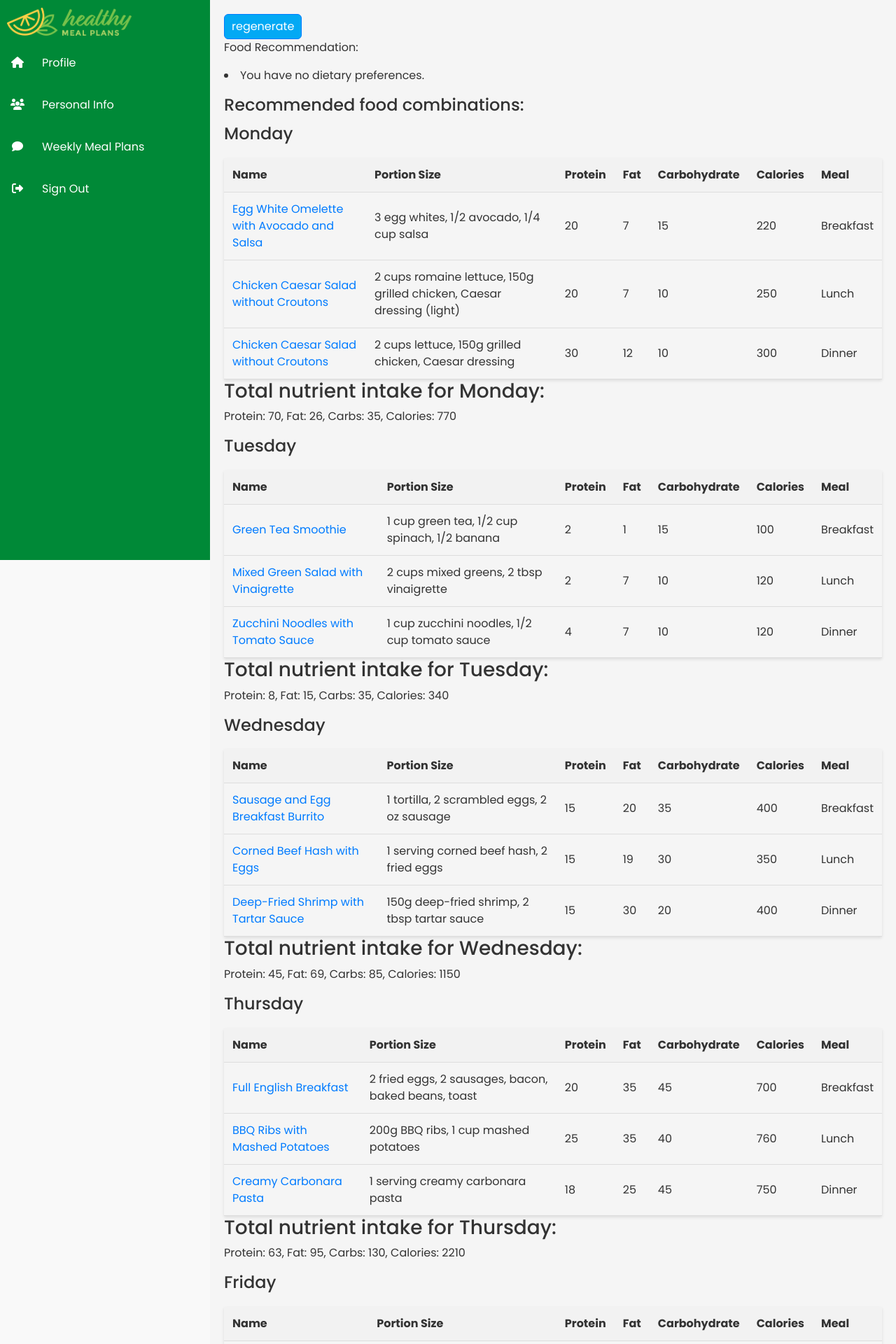
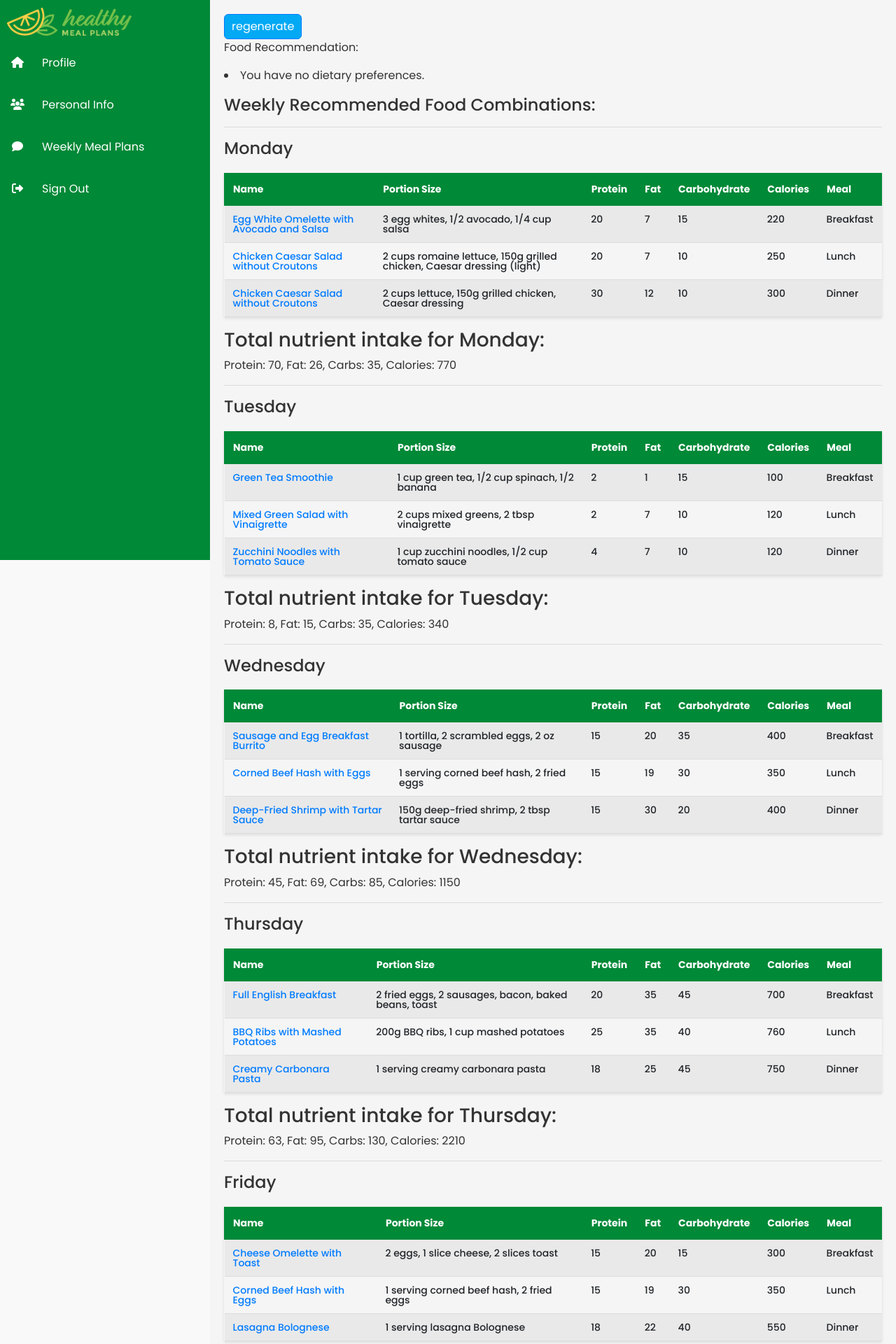
Before and after one commit to Fran-Y/AI_Powered_Meal_Planning_App, a Django app: page /test/ in a window 1280 px wide. Shown: the top 1920 px of the page at 70% size. Run offline with Django 4.2, Linux system fonts and the light colour scheme; a user stored in the database is signed in; parts of the project's set-up code (start-up, migrations or seed data) failed here and were passed over; some libraries are stand-ins or nearby versions.

Commit message:
updated test.html page

```diff
--- a/mealPlanningMain/templates/test.html
+++ b/mealPlanningMain/templates/test.html
@@ -6,7 +6,8 @@
         @import url('https://fonts.googleapis.com/css?family=Roboto:400,500&display=swap');
 
         body {
-            font-family: 'Roboto', sans-serif;
+            {#font-family: 'Roboto', sans-serif;#}
+            font-family: Lato,Helvetica Neue,Helvetica,Arial,sans;
             color: #333;
             background-color: #f9f9f9;
         }
@@ -87,6 +88,18 @@
             background-color: #f5f5f5;
         }
 
+        table.food-recommendation-table thead tr th{
+            background-color: rgba(0,137,55,1);
+            border: 1px solid rgba(0,137,55,1);
+            color: #fff;
+            font-size: 14px;
+        }
+
+        table.food-recommendation-table td{
+            font-size: 14px;
+            font-weight: 500;
+            line-height: 1.0;
+        }
     </style>
     <div class="main">
         <a href="{% url "test" %}" class="btn btn-primary">regenerate</a>
@@ -99,9 +112,10 @@
 
         </div>
 
-        <div><h2>Recommended food combinations:</h2>
+        <div><h2>Weekly Recommended Food Combinations:</h2>
+            <hr>
             <h2>Monday</h2>
-            <table>
+            <table class="table table-striped food-recommendation-table">
                 <thead>
                 <tr>
                     <th>Name</th>
@@ -133,9 +147,10 @@
                 <p>Protein: {{ total_nutrition.1.Proteins }}, Fat: {{ total_nutrition.1.Fats }},
                     Carbs: {{ total_nutrition.1.Carbohydrates }}, Calories:
                     {{ total_nutrition.1.Calories }}</p>
+                <hr>
             </div>
             <h2>Tuesday</h2>
-            <table>
+            <table class="table table-striped food-recommendation-table">
                 <thead>
                 <tr>
                     <th>Name</th>
@@ -167,9 +182,10 @@
                 <p>Protein: {{ total_nutrition.2.Proteins }}, Fat: {{ total_nutrition.2.Fats }},
                     Carbs: {{ total_nutrition.2.Carbohydrates }}, Calories:
                     {{ total_nutrition.2.Calories }}</p>
+                <hr>
             </div>
             <h2>Wednesday</h2>
-            <table>
+            <table class="table table-striped food-recommendation-table">
                 <thead>
                 <tr>
                     <th>Name</th>
@@ -201,11 +217,12 @@
                 <p>Protein: {{ total_nutrition.3.Proteins }}, Fat: {{ total_nutrition.3.Fats }},
                     Carbs: {{ total_nutrition.3.Carbohydrates }}, Calories:
                     {{ total_nutrition.3.Calories }}</p>
+                <hr>
             </div>
 
 
             <h2>Thursday</h2>
-            <table>
+            <table class="table table-striped food-recommendation-table">
                 <thead>
                 <tr>
                     <th>Name</th>
@@ -237,11 +254,12 @@
                 <p>Protein: {{ total_nutrition.4.Proteins }}, Fat: {{ total_nutrition.4.Fats }},
                     Carbs: {{ total_nutrition.4.Carbohydrates }}, Calories:
                     {{ total_nutrition.4.Calories }}</p>
+                <hr>
             </div>
 
 
             <h2>Friday</h2>
-            <table>
+            <table class="table table-striped food-recommendation-table">
                 <thead>
                 <tr>
                     <th>Name</th>
@@ -273,11 +291,12 @@
                 <p>Protein: {{ total_nutrition.5.Proteins }}, Fat: {{ total_nutrition.5.Fats }},
                     Carbs: {{ total_nutrition.5.Carbohydrates }}, Calories:
                     {{ total_nutrition.5.Calories }}</p>
+                <hr>
             </div>
 
 
             <h2>Saturday</h2>
-            <table>
+            <table class="table table-striped food-recommendation-table">
                 <thead>
                 <tr>
                     <th>Name</th>
@@ -309,11 +328,12 @@
                 <p>Protein: {{ total_nutrition.6.Proteins }}, Fat: {{ total_nutrition.6.Fats }},
                     Carbs: {{ total_nutrition.6.Carbohydrates }}, Calories:
                     {{ total_nutrition.6.Calories }}</p>
+                <hr>
             </div>
 
 
             <h2>Sunday</h2>
-            <table>
+            <table class="table table-striped food-recommendation-table">
                 <thead>
                 <tr>
                     <th>Name</th>
@@ -345,6 +365,7 @@
                 <p>Protein: {{ total_nutrition.7.Proteins }}, Fat: {{ total_nutrition.7.Fats }},
                     Carbs: {{ total_nutrition.7.Carbohydrates }}, Calories:
                     {{ total_nutrition.7.Calories }}</p>
+                <hr>
             </div>
 
             {##}
```
